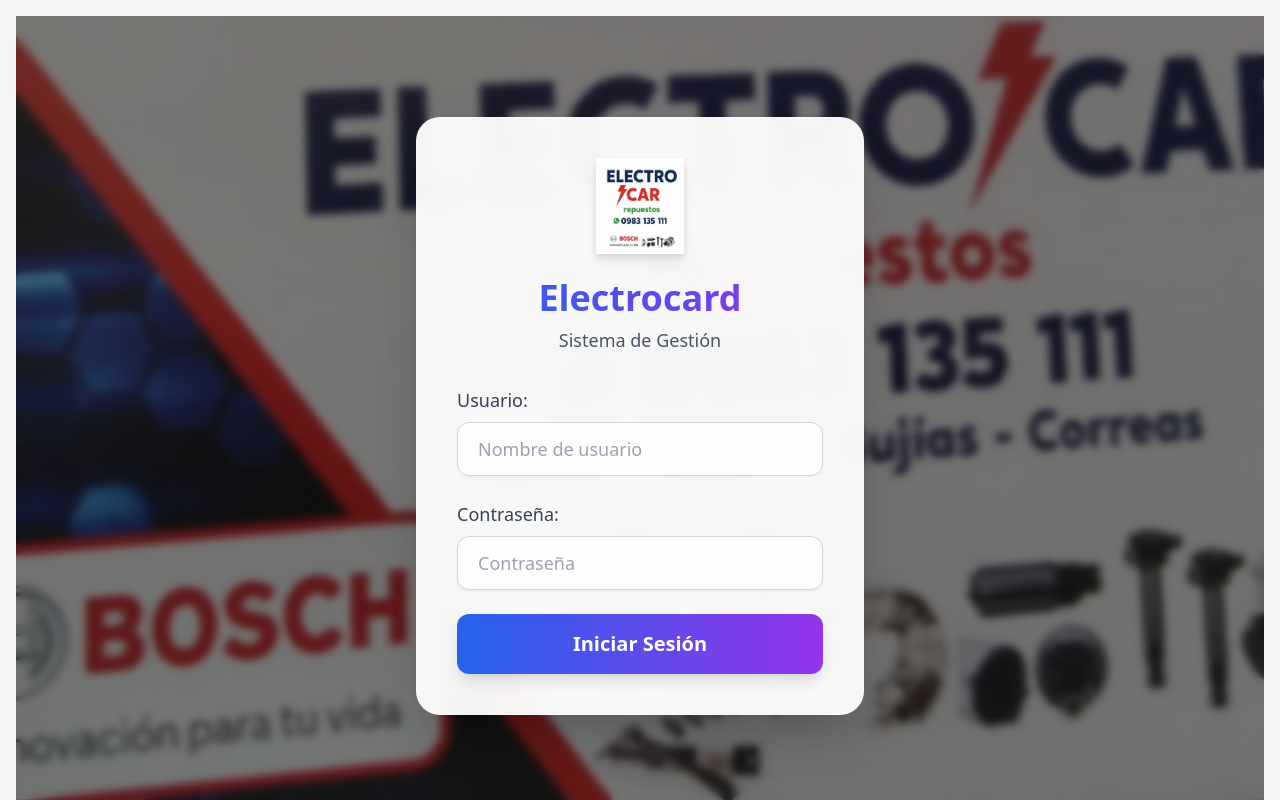
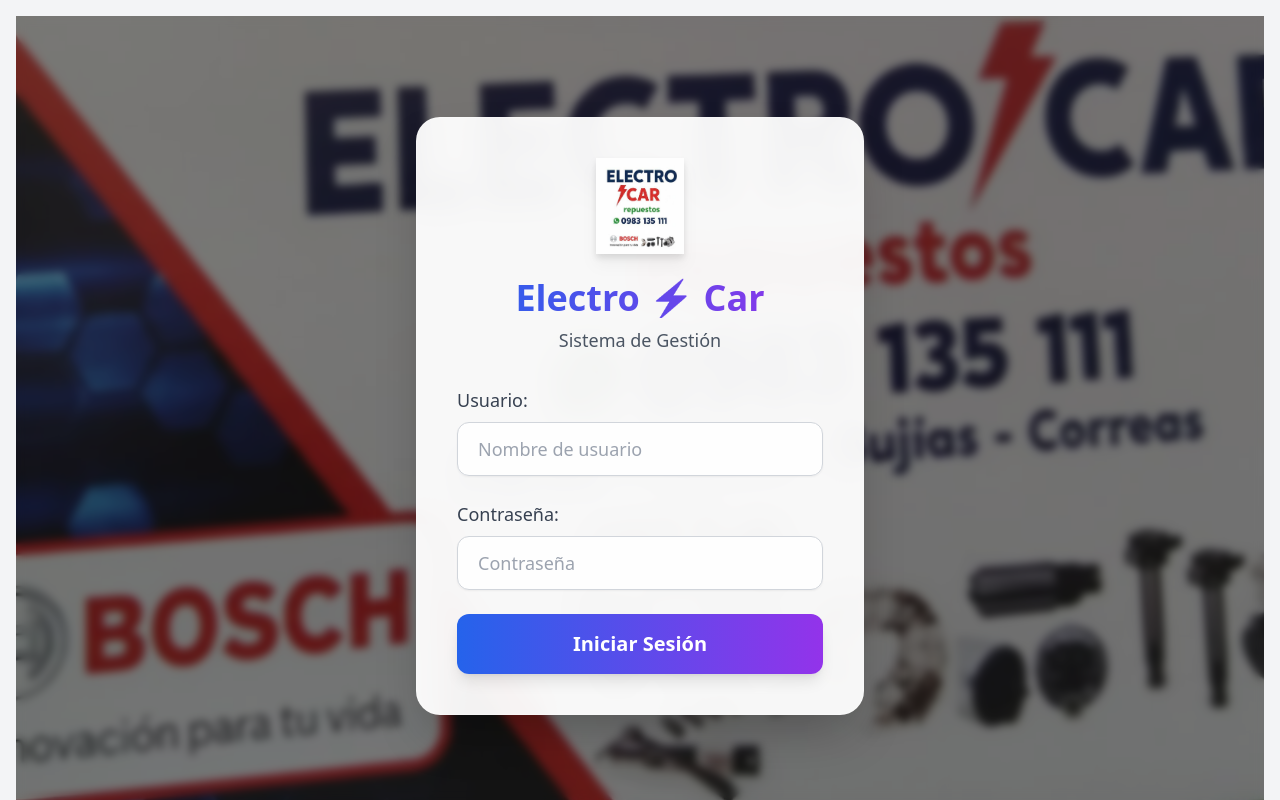
Before and after one commit to electrocard178/electro-frontend, a React (Create React App) app: page / in a window 1280 px wide. Built offline with nearby package versions, Linux system fonts and the light colour scheme; no server answers.

Commit message:
Add lightning emoji to login title

```diff
--- a/src/components/LoginScreen.js
+++ b/src/components/LoginScreen.js
@@ -136,7 +136,7 @@
           </div>
 
           <h1 className="text-4xl font-bold bg-gradient-to-r from-blue-600 to-purple-600 bg-clip-text text-transparent mb-2">
-            Electrocard
+            Electro ⚡ Car
           </h1>
           <p className="text-gray-600 text-lg font-medium">
             Sistema de Gestión
```
